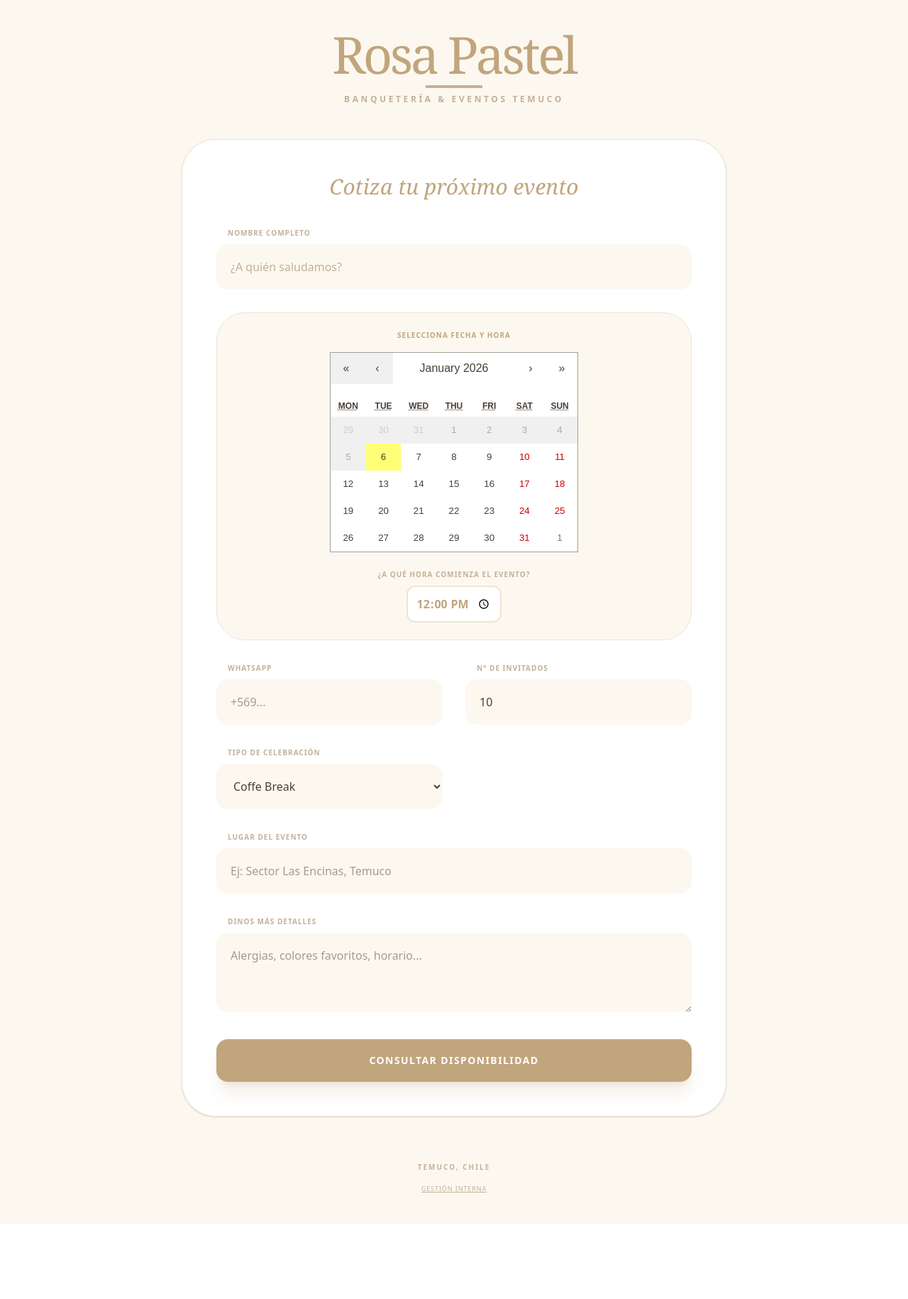
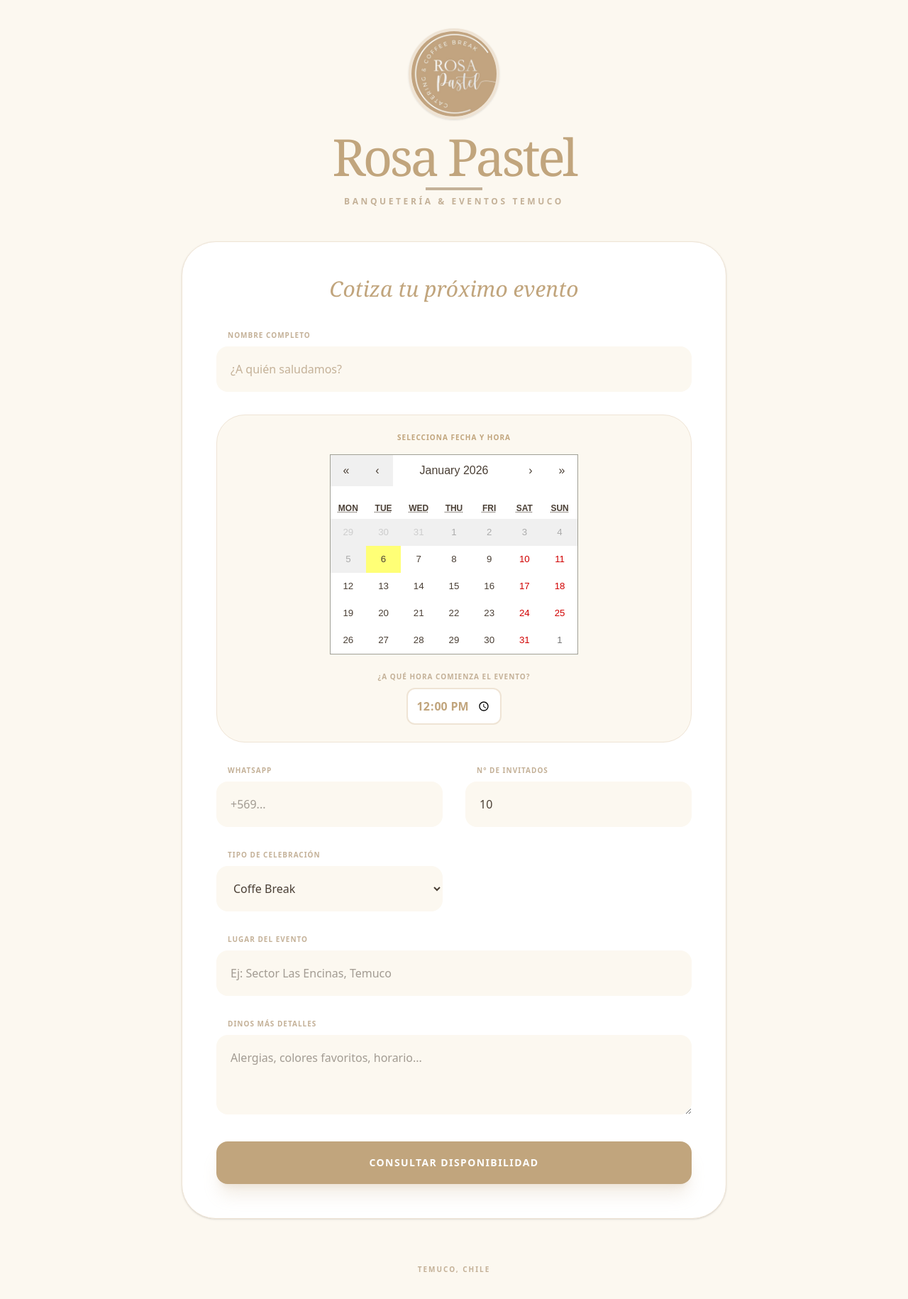
Before and after one commit to Maximiliano2005/rosa-pastel-web, a React (Vite) app: page / in a window 1280 px wide. Shown: the top 1830 px of the page at 71% size. Before the commit the page ends 1724 px from the top, so only its background shows below. Built offline with nearby package versions, Linux system fonts and the light colour scheme; no server answers; the database is empty.

Commit message:
Actualizacion de Nombre de la pagina, quitamos link para entrar directamente con /?admin, actualizamos logo

```diff
--- a/index.html
+++ b/index.html
@@ -2,9 +2,9 @@
 <html lang="en">
   <head>
     <meta charset="UTF-8" />
-    <link rel="icon" type="image/svg+xml" href="/vite.svg" />
+    <link rel="icon" type="image/png" href="/logo.png"/>
     <meta name="viewport" content="width=device-width, initial-scale=1.0" />
-    <title>rosapasteltco-app</title>
+    <title>Rosa Pastel | Banquetería & Eventos</title>
   </head>
   <body>
     <div id="root"></div>
--- a/src/App.jsx
+++ b/src/App.jsx
@@ -20,7 +20,22 @@ function App() {
     detalles: ''
   });
 
+  const entrarAdmin = () => {
+    const clave = prompt("Introduce la clave de administradora:");
+    if (clave === "rosapastel2026") {
+      setVista('admin');
+    } else {
+      alert("Clave incorrecta");
+      window.location.href = window.location.pathname;
+    }
+  };
+
   useEffect(() => {
+    const queryParams = new URLSearchParams(window.location.search);
+    if (queryParams.has('admin')) {
+      entrarAdmin();
+    }
+
     const obtenerDisponibilidad = async () => {
       const q = query(collection(db, "reservas"), where("estado", "==", "confirmado"));
       const snapshot = await getDocs(q);
@@ -33,15 +48,9 @@ function App() {
       setFechasOcupadas(llenos);
     };
     obtenerDisponibilidad();
-  }, [vista]);
+  }, []);
 
   const handleChange = (e) => setReserva({ ...reserva, [e.target.name]: e.target.value });
-
-  const entrarAdmin = () => {
-    const clave = prompt("Introduce la clave de administradora:");
-    if (clave === "rosapastel2026") setVista('admin');
-    else alert("Clave incorrecta");
-  };
 
   const manejarReserva = async (e) => {
     e.preventDefault();
@@ -63,21 +72,13 @@ function App() {
         `📍 *Lugar:* ${reserva.direccion}`;
 
       const urlFinal = `https://wa.me/56997920472?text=${encodeURIComponent(textoMensaje)}`;
-
       window.open(urlFinal, '_blank');
       alert("¡Solicitud enviada con éxito!");
 
       setReserva({
-        nombre: '',
-        telefono: '',
-        fecha: '',
-        hora: '12:00',
-        invitados: 10,
-        tipoEvento: 'Particular',
-        direccion: '',
-        detalles: ''
+        nombre: '', telefono: '', fecha: '', hora: '12:00', invitados: 10,
+        tipoEvento: 'Particular', direccion: '', detalles: ''
       });
-
     } catch (err) {
       alert("Error: " + err.message);
     } finally {
@@ -85,11 +86,19 @@ function App() {
     }
   };
 
-  if (vista === 'admin') return <Admin volver={() => setVista('cliente')} />;
+  if (vista === 'admin') return <Admin volver={() => {
+    setVista('cliente');
+    window.location.href = window.location.pathname;
+  }} />;
 
   return (
     <div className="min-h-screen bg-[#fcf8f0] flex flex-col items-center py-10 px-4 text-[#4a3f35]">
       <header className="mb-12 text-center">
+        <img
+          src="/logo.png"
+          alt="Logo"
+          className="w-32 h-32 rounded-full mx-auto mb-4 border-4 border-[#efe4d5] object-cover shadow-sm"
+        />
         <h1 className="text-7xl font-serif text-[#c1a57d] mb-2 tracking-tighter">Rosa Pastel</h1>
         <div className="h-1 w-20 bg-[#c4b198] mx-auto mb-2"></div>
         <p className="text-[#c4b198] uppercase tracking-[0.3em] text-xs font-bold">Banquetería & Eventos Temuco</p>
@@ -99,7 +108,6 @@ function App() {
         <h2 className="text-3xl font-serif text-[#c1a57d] mb-10 text-center italic">Cotiza tu próximo evento</h2>
 
         <form onSubmit={manejarReserva} className="grid grid-cols-1 md:grid-cols-2 gap-8">
-
           <div className="md:col-span-2 group">
             <label className="text-[10px] font-bold text-[#c4b198] uppercase tracking-widest ml-4 mb-2 block">Nombre Completo</label>
             <input type="text" name="nombre" value={reserva.nombre} onChange={handleChange} required
@@ -107,19 +115,16 @@ function App() {
               placeholder="¿A quién saludamos?"/>
           </div>
 
-          {/* ÚNICO CALENDARIO CON SELECTOR DE HORA */}
           <div className="md:col-span-2 flex flex-col items-center py-6 bg-[#fcf8f0] rounded-[2.5rem] border border-[#efe4d5]">
             <label className="text-[10px] font-bold text-[#c1a57d] uppercase tracking-widest mb-4">Selecciona Fecha y Hora</label>
-
             <div className="custom-calendar-container">
                 <Calendar
-                onChange={(val) => setReserva({...reserva, fecha: val.toISOString().split('T')[0]})}
-                tileDisabled={({date}) => fechasOcupadas.includes(date.toISOString().split('T')[0])}
-                minDate={new Date()}
-                className="main-calendar"
+                  onChange={(val) => setReserva({...reserva, fecha: val.toISOString().split('T')[0]})}
+                  tileDisabled={({date}) => fechasOcupadas.includes(date.toISOString().split('T')[0])}
+                  minDate={new Date()}
+                  className="main-calendar"
                 />
             </div>
-
             <div className="mt-6 flex flex-col items-center">
               <label className="text-[10px] font-bold text-[#c4b198] uppercase tracking-widest mb-2">¿A qué hora comienza el evento?</label>
               <input
@@ -130,7 +135,6 @@ function App() {
                 className="p-3 bg-white border-2 border-[#efe4d5] rounded-xl text-[#c1a57d] font-bold outline-none focus:border-[#c1a57d] transition-all"
               />
             </div>
-
             {reserva.fecha && (
               <div className="mt-4 px-6 py-2 bg-[#c1a57d] text-white rounded-full text-sm font-bold animate-pulse">
                 📅 {reserva.fecha} a las 🕒 {reserva.hora} hrs
@@ -181,7 +185,6 @@ function App() {
 
       <footer className="mt-16 text-center">
         <p className="text-[#c4b198] text-[10px] uppercase tracking-[0.2em] font-bold">Temuco, Chile</p>
-        <button onClick={entrarAdmin} className="mt-4 text-[#c4b198] text-[9px] underline uppercase tracking-widest hover:text-[#c1a57d]">Gestión Interna</button>
       </footer>
     </div>
   );
```
Also changed, not shown: public/logo.png (added).
